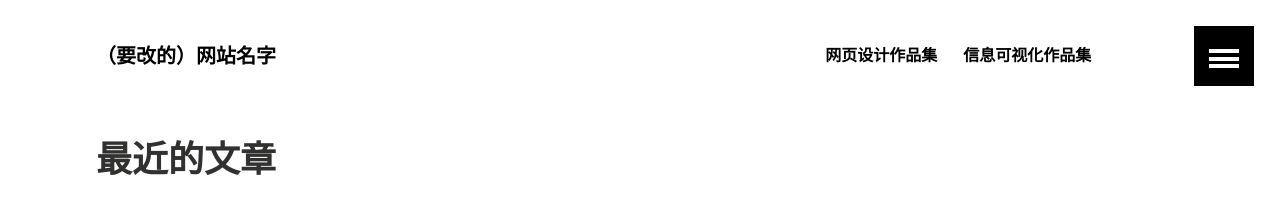
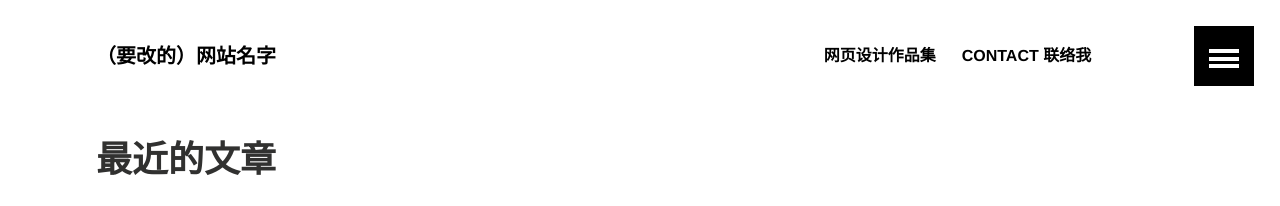
Before and after one commit to Chen-Jia-lin/161013039.github.io, a Jekyll site: the page built from index.md, in a window 1280 px wide. Shown: the top 206 px of the page. Built offline with Jekyll 4.4.1, drawn with Linux system fonts in a browser that asks for light colours.

Commit message:
小改动

```diff
--- a/_data/navigation.yml
+++ b/_data/navigation.yml
@@ -8,3 +8,8 @@
 - title: 信息可视化作品集
   url: /infovis/
   excerpt: "信息可视化的个人作品集"
+
+  title: Contact 联络我
+  url: /contact/
+  excerpt: "联络我"
+  image: Pigeon_post.jpg
```
